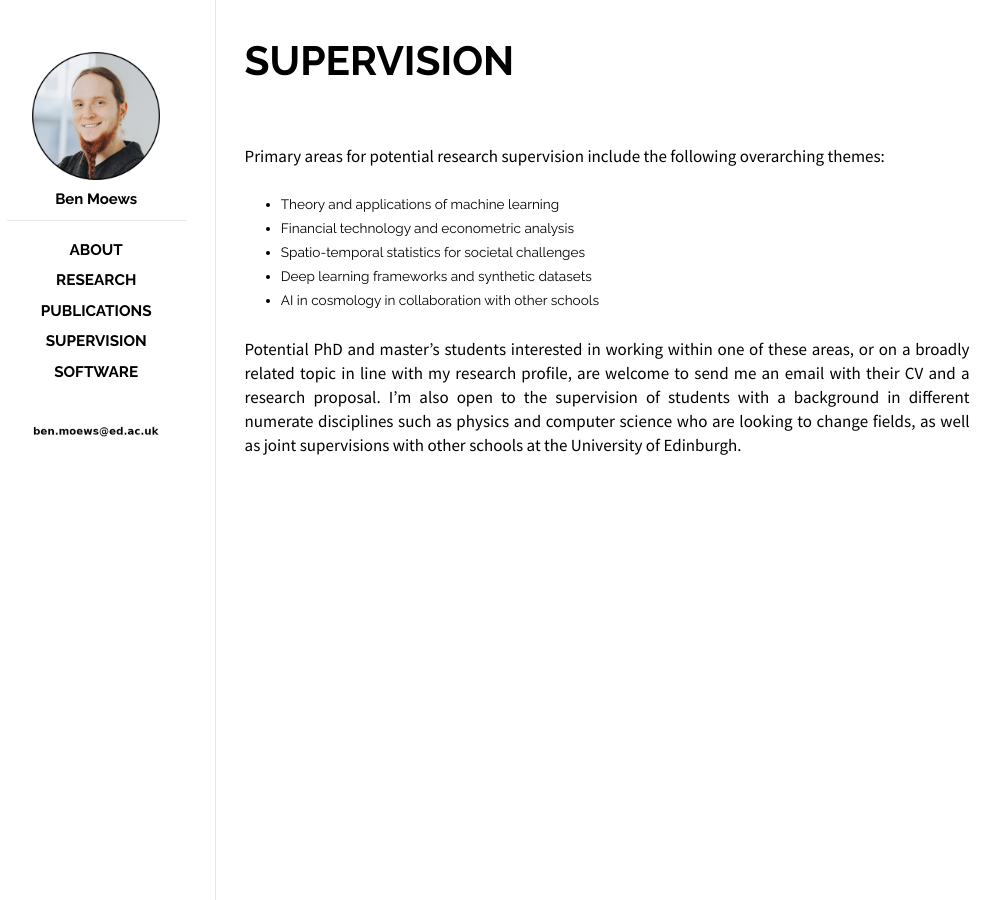
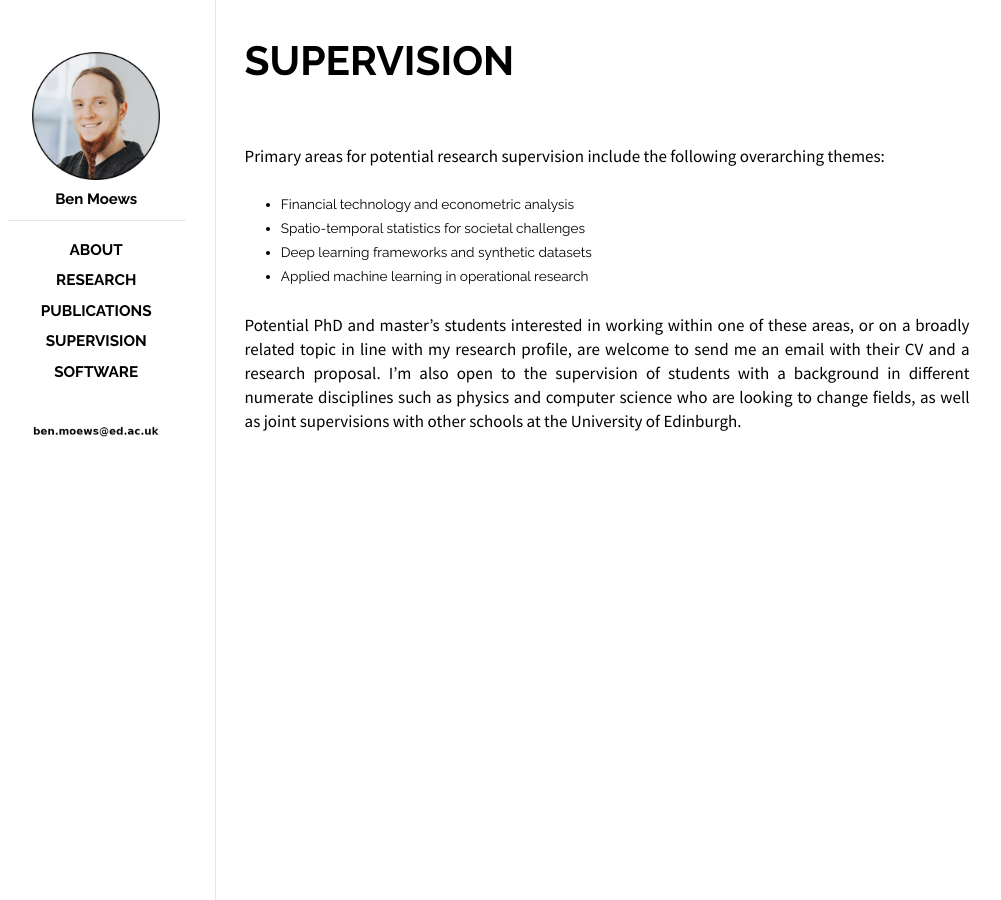
Before and after one commit to moews/moews.github.io, a Jekyll site: the page built from _posts/2017-03-25-supervision.md, in a window 1280 px wide. Shown: the whole page, without its empty margins (143-1144 px from the left). Built offline with Jekyll 4.4.1, drawn with Linux system fonts in a browser that asks for light colours; some of the changed lines change nothing that is shown.

Commit message:
Update 2017-03-25-supervision.md

```diff
--- a/_posts/2017-03-25-supervision.md
+++ b/_posts/2017-03-25-supervision.md
@@ -46,11 +46,18 @@
 * Spatio-temporal analysis applications
 -->
 
+<!--
 * Theory and applications of machine learning
 * Financial technology and econometric analysis
 * Spatio-temporal statistics for societal challenges
 * Deep learning frameworks and synthetic datasets
 * AI in cosmology in collaboration with other schools
+-->
+
+* Financial technology and econometric analysis
+* Spatio-temporal statistics for societal challenges
+* Deep learning frameworks and synthetic datasets
+* Applied machine learning in operational research
 
 <div style="height:25px;font-size:1px;">&nbsp;</div>
 
```
